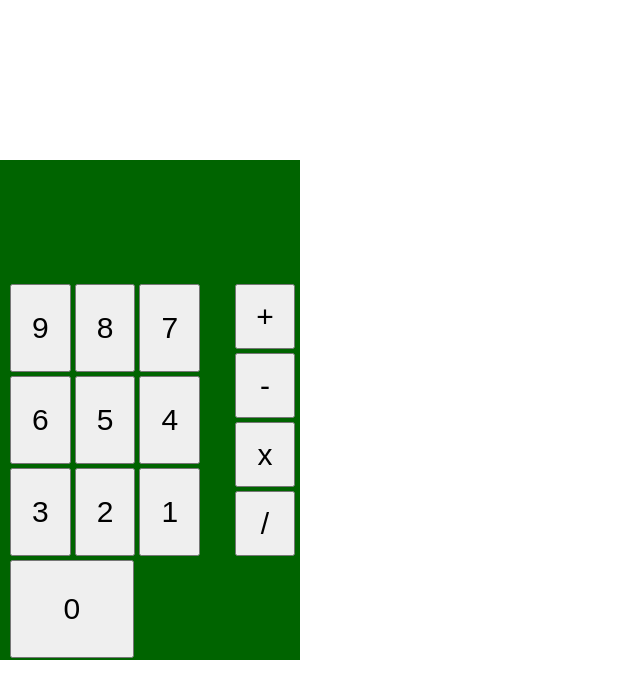
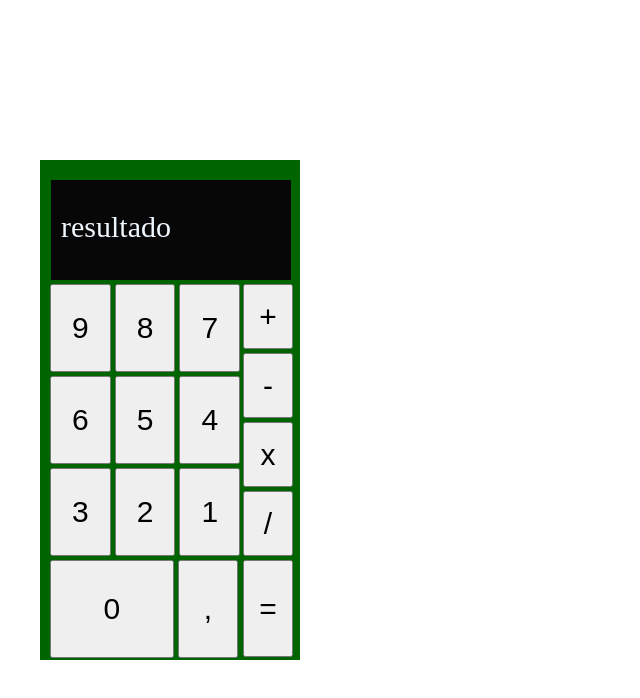
Before and after one commit to willdev24/javascript, a plain HTML site: page javascript_curso_em_video/criando_calculadora/calculadora.html in a window 1280 px wide. Shown: the whole page, without its empty margins (0-640 px from the left). Drawn offline with Linux system fonts and the light colour scheme.

Commit message:
calculadora

```diff
--- /dev/null
+++ b/javascript_curso_em_video/criando_calculadora/calc.js
@@ -0,0 +1,42 @@
+
+var val = document.getElementById('valorr')
+
+function mudar0(){
+var a = document.getElementById('zero')
+
+    a.style.color = 'pink'
+    var n1 = 0
+    val.innerText = n1
+
+
+
+
+
+
+
+}
+
+
+
+
+
+function somar(){
+
+
+}
+
+function subtrair(){
+
+
+}
+
+function multiplicar(){
+
+
+}
+
+function dividir(){
+
+
+
+}
--- a/javascript_curso_em_video/criando_calculadora/calculaadora.css
+++ b/javascript_curso_em_video/criando_calculadora/calculaadora.css
@@ -5,6 +5,29 @@
     padding: 0px;
 
     }
+
+    body{
+        margin-left: 40px;
+    }
+
+header{
+
+    margin-top: -40px;
+    padding: 30px 10px;
+    height: 100px;
+    width: 240px;
+    margin-left: 11px;
+}
+
+header{
+color: aliceblue;
+font-size: 30px;
+background-color: rgb(7, 7, 7);
+
+
+}
+
+
 
     .numerico{
    background-color: darkgreen;
@@ -14,15 +37,13 @@
     .numerico{
     margin-top: 160px ;
     padding:60px 0px;
-    width: 300px;
+    width: 260px;
     height: 500px;
-
-
 
     }
 
     .container{
-        padding: 60px 10px;
+        padding: 0px 10px;
         width: 0px;
 
     }
@@ -53,10 +74,9 @@
 
        width: 80px;
       /* background-color: rgb(12, 12, 85);*/
-       padding: 60px 10px;
+       padding: 120px 10px;
        margin-top:-370px ;
-       margin-left: 225px;
-
+       margin-left: 193px;
 
     }
 
@@ -64,6 +84,15 @@
    .operacoes input{
 
     padding: 13.5px 0px;
-    width: 60px;
+    width: 50px;
 
    }
+
+   #virgula{
+    padding: 30px 24px;
+
+   }
+
+   #resultado{
+    height: 97px;
+   }
--- a/javascript_curso_em_video/criando_calculadora/calculadora.html
+++ b/javascript_curso_em_video/criando_calculadora/calculadora.html
@@ -13,18 +13,25 @@
 
     <section class="numerico">
 
+<header id="valorr">
+    resultado
+</header>
+
+
 <div class="container">
-    <form>
-     <input type="button" id="nove" name="nove" value="9">
-     <input type="button" id="oito" name="oito" value="8">
-     <input type="button" id="sete" name="sete" value="7">
-     <input type="button" id="seis" name="seis" value="6">
-     <input type="button" id="cinco" name="cinco" value="5">
-     <input type="button" id="quatro" name="quatro" value="4">
-     <input type="button" id="tres" name="tres" value="3">
-     <input type="button" id="dois" name="dois" value="2">
-     <input type="button" id="um" name="um" value="1">
-     <input type="button" id="zero" name="zero" value="0">
+    <form >
+     <input type="button" id="nove" name="nove" value="9" onclick="mudar09()">
+     <input type="button" id="oito" name="oito" value="8" onclick="mudar08()">
+     <input type="button" id="sete" name="sete" value="7" onclick="mudar07()">
+     <input type="button" id="seis" name="seis" value="6" onclick="mudar06()">
+     <input type="button" id="cinco" name="cinco" value="5" onclick="mudar05()">
+     <input type="button" id="quatro" name="quatro" value="4" onclick="mudar04()">
+     <input type="button" id="tres" name="tres" value="3" onclick="mudar03()">
+     <input type="button" id="dois" name="dois" value="2" onclick="mudar02()">
+     <input type="button" id="um" name="um" value="1" onclick="mudar01()">
+     <input type="button" id="zero" name="zero" value="0" onclick="mudar0()">
+     <input type="button" id="virgula" name="virgula" value="," onclick="mudar()">
+
     </form>
 </div>
 
@@ -33,7 +40,8 @@
        <input type="button"  value="+" onclick="somar()" ><br>
        <input type="button"  value="-" onclick="subtrair()"><br>
        <input type="button"  value="x" onclick="multiplicar()"><br>
-       <input type="button"  value="/" onclick="dividir()">
+       <input type="button"  value="/" onclick="dividir()"><br>
+       <input id="resultado" type="button" value="=" onclick=" resu()">
    </form>
 </div>
 
@@ -41,6 +49,10 @@
     </section>
 
 
+    <script src="calc.js">
+
+    </script>
+
 
 
 </body>
```
Also changed, not shown: javascript_curso_em_video/aula04_DOM/main.js (+8 -0 lines).
